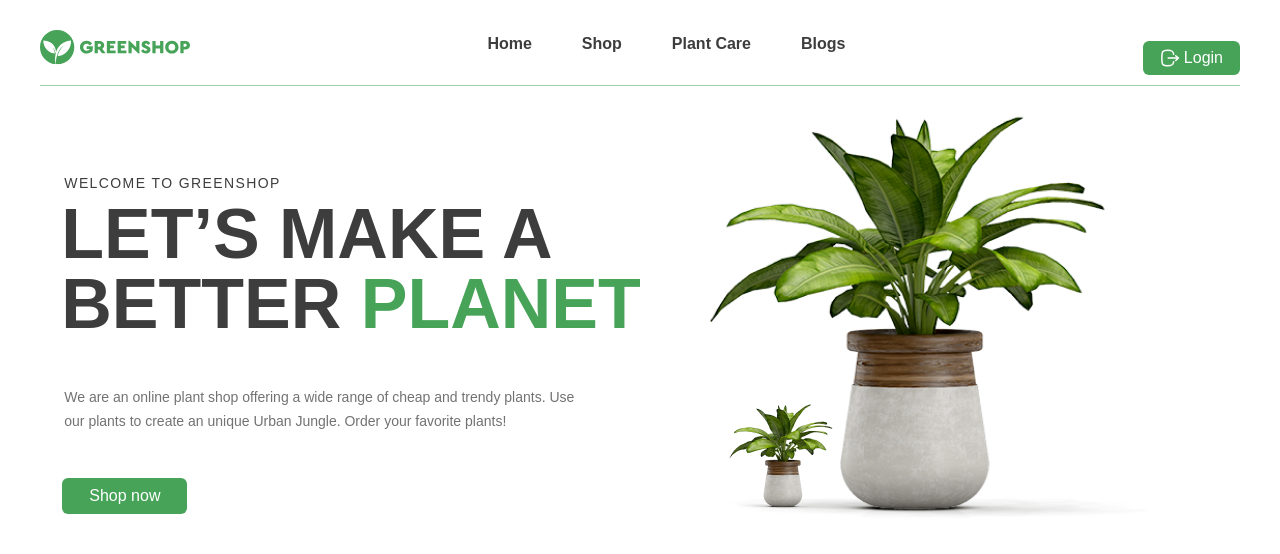
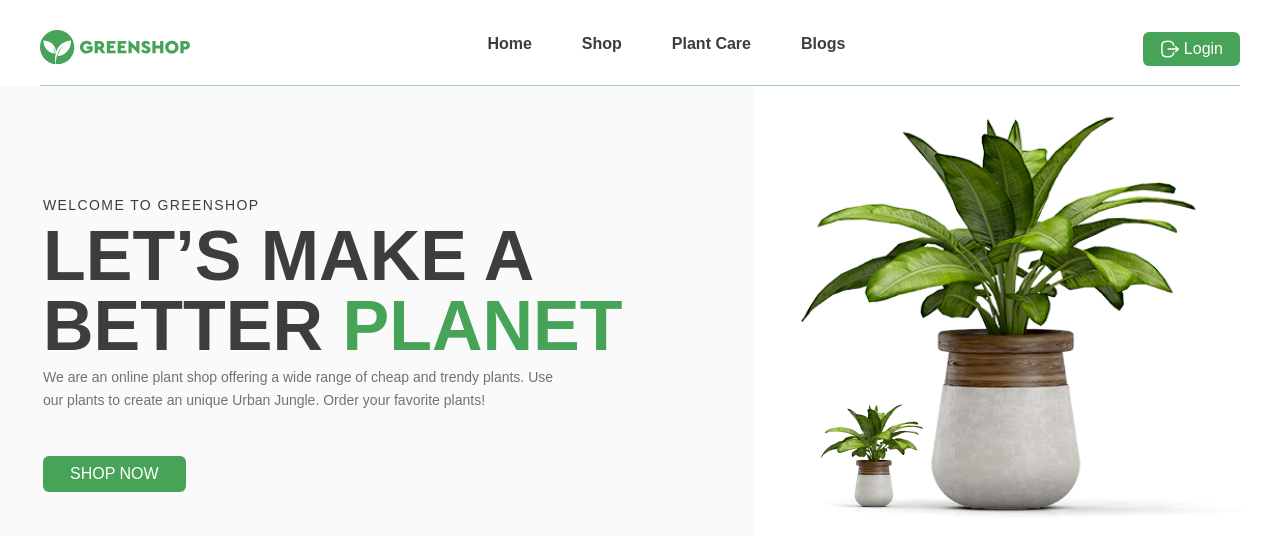
Before and after one commit to SashaTkach31/GREENSHOP, a plain HTML site: page index.html in a window 1280 px wide. Drawn offline with Linux system fonts and the light colour scheme.

Commit message:
commit update

```diff
--- a/css/normolize.css
+++ b/css/normolize.css
@@ -37,10 +37,6 @@ main {
  * `article` contexts in Chrome, Firefox, and Safari.
  */
 
-h1 {
-    font-size: 2em;
-    margin: 0.67em 0;
-}
 
 /* Grouping content
    ========================================================================== */
@@ -85,7 +81,6 @@ a {
 abbr[title] {
     border-bottom: none; /* 1 */
     text-decoration: underline; /* 2 */
-    text-decoration: underline dotted; /* 2 */
 }
 
 /**
--- a/css/style.css
+++ b/css/style.css
@@ -106,6 +106,7 @@ header .login{
     background: #46a358;
     display: flex;
     align-items: center;
+    margin-bottom: 18px;
 }
 header .login:before{
     content: "";
@@ -127,12 +128,20 @@ header nav li:after{
 header nav li:hover:after{
     width: 100%;
 }
-main section{
+.banner{
+    background: linear-gradient(135deg, rgba(245, 245, 245, 0.5) 0%, rgba(245, 245, 245, 0.5) 100%);
     display: flex;
     justify-content: space-between;
     align-items: center;
+    max-width: 1200px;
+    gap: 53px;
 }
-main h4{
+.article_banner{
+    padding-top: 68px;
+    padding-left: 43px;
+    width: 700px;
+}
+.welcome_to_greenshop{
     font-family: "Cera Pro", sans-serif;
     font-weight: 500;
     font-size: 14px;
@@ -140,8 +149,7 @@ main h4{
     letter-spacing: 0.1em;
     text-transform: uppercase;
     color: #3d3d3d;
-    margin-top: 68px;
-    margin-left: 43px;
+    margin-bottom: 7px;
 }
 .better_planet{
     font-family: "Cera Pro", sans-serif;
@@ -150,19 +158,17 @@ main h4{
     line-height: 100%;
     text-transform: uppercase;
     color: #3d3d3d;
-    margin-top: 7px;
-    margin-left: 40px;
+    margin-bottom: 5px;
 }
-main p{
+.text_banner{
     font-family: "Cera Pro", sans-serif;
     font-weight: 400;
     font-size: 14px;
     line-height: 171%;
     color: #727272;
-    margin-top: 5px;
-    margin-left: 43px;
+    margin-bottom: 43px;
 }
-.shop{
+.link_shop_now{
     font-family: "Cera Pro", sans-serif;
     font-weight: 500;
     font-size: 16px;
@@ -171,12 +177,7 @@ main p{
     border-radius: 6px;
     background: #46a358;
     padding: 10px 27px;
-    margin-top: 44px;
-    margin-left: 41px;
     display: inline-block;
-}
-main img{
-    margin-right: 111px;
 }
 .better_planet span{
     color: #46a358;
--- a/index.html
+++ b/index.html
@@ -6,8 +6,8 @@
           content="width=device-width, user-scalable=no, initial-scale=1.0, maximum-scale=1.0, minimum-scale=1.0">
     <meta http-equiv="X-UA-Compatible" content="ie=edge">
     <title>greenshop</title>
+    <link rel="stylesheet" href="css/normolize.css">
     <link rel="stylesheet" href="css/reset.css">
-    <link rel="stylesheet" href="css/normolize.css">
     <link rel="stylesheet" href="css/style.css">
 </head>
 
@@ -30,23 +30,25 @@
     </header>
 
 <main>
-    <section>
+    <section class="banner">
         <div class="container">
-            <article>
-                <h4>
+            <article class="article_banner">
+                <h4 class="welcome_to_greenshop">
                     Welcome to GreenShop
                 </h4>
                 <h1 class="better_planet">
                     Let’s Make a<br>Better <span>Planet</span>
                 </h1>
-                <p>
+                <p class="text_banner">
                     We are an online plant shop offering a wide range of cheap and trendy plants. Use<br> our plants to create an unique Urban Jungle. Order your favorite plants!
                 </p>
-                <a href="#" class="shop">Shop now</a>
+                <a href="#" class="link_shop_now">SHOP NOW</a>
             </article>
         </div>
         <img src="img/plants.jpg" alt="plants">
     </section>
+
+
 </main>
 </body>
 </html>
```
